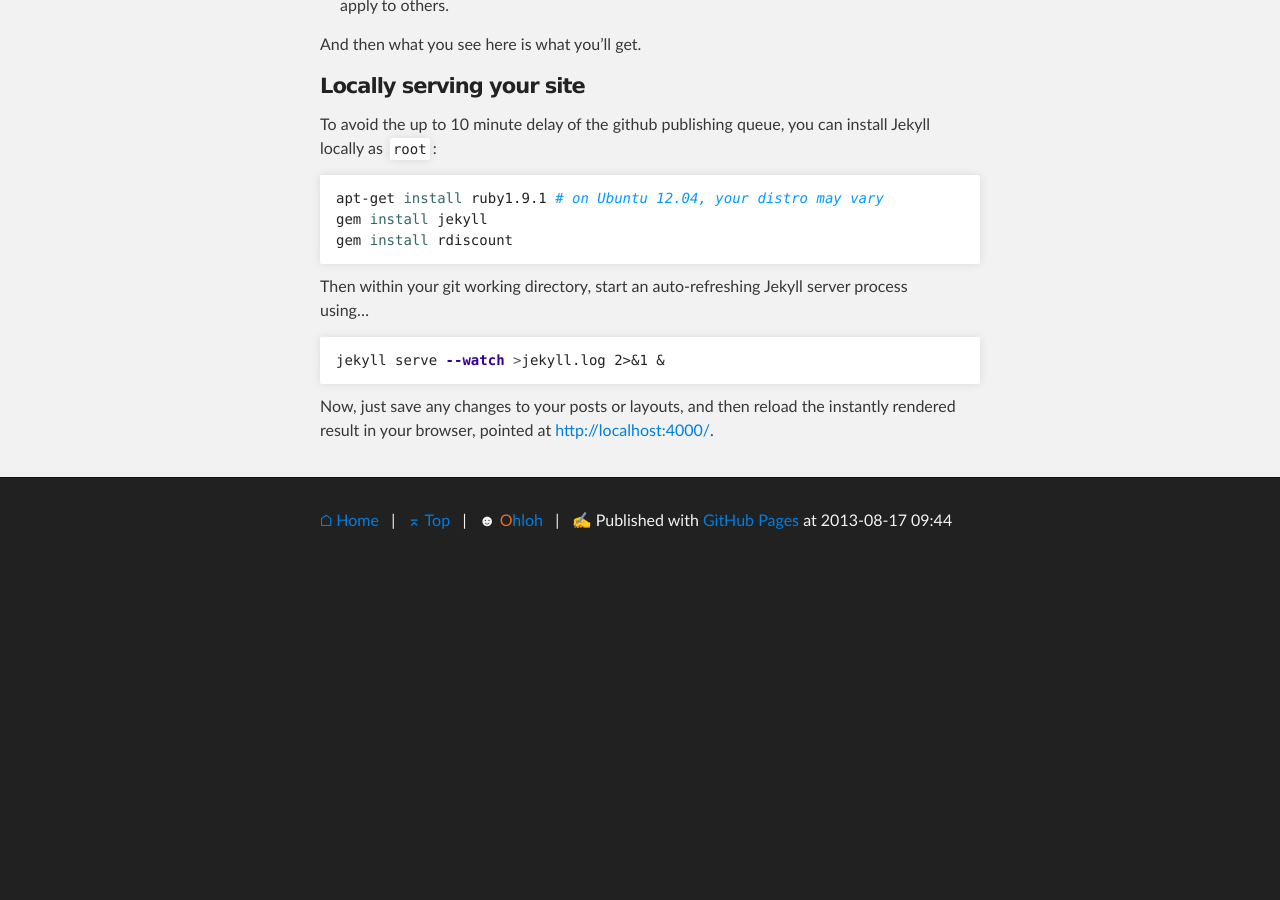
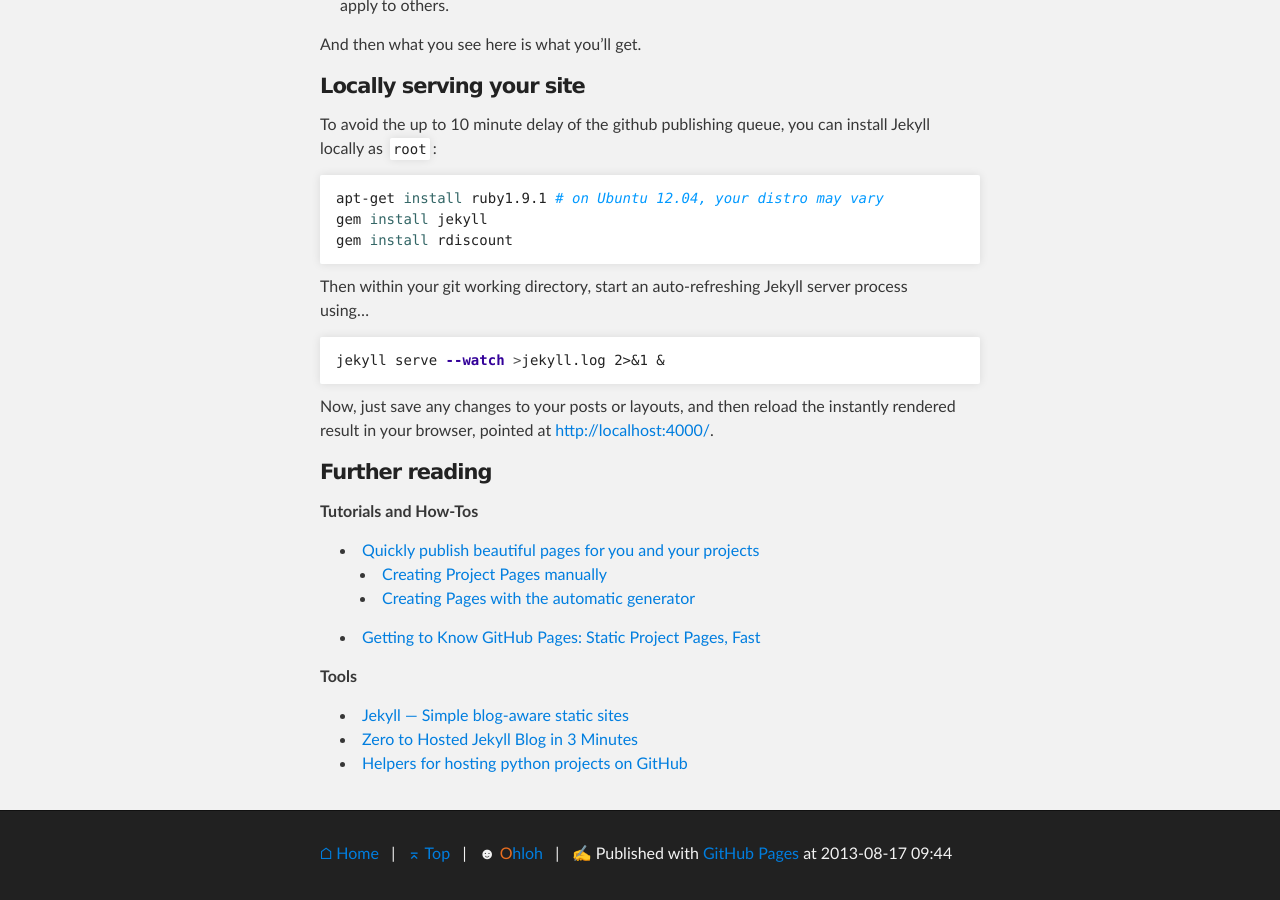
Before and after one commit to jhermann/jhermann.github.io, a Jekyll site: the page built from _posts/2013-08-17-grand-opening.md, in a window 1280 px wide and 900 px high, scrolled down 676 px. Built offline with Jekyll 4.4.1, drawn with Linux system fonts in a browser that asks for light colours; Markdown is read by kramdown in place of the engine named in the settings; before the commit the page ends 1243 px from its top, so only the background shows below that.

Commit message:
Further reading

```diff
--- a/_posts/2013-08-17-grand-opening.md
+++ b/_posts/2013-08-17-grand-opening.md
@@ -48,3 +48,19 @@ jekyll serve --watch >jekyll.log 2>&1 &
 
 Now, just save any changes to your posts or layouts, and then reload the instantly rendered result
 in your browser, pointed at [http://localhost:4000/](http://localhost:4000/).
+
+
+#### Further reading
+
+**Tutorials and How-Tos**
+
+* [Quickly publish beautiful pages for you and your projects](http://pages.github.com/)
+  * [Creating Project Pages manually](https://help.github.com/articles/creating-project-pages-manually)
+  * [Creating Pages with the automatic generator](https://help.github.com/articles/creating-pages-with-the-automatic-generator)
+* [Getting to Know GitHub Pages: Static Project Pages, Fast](http://webdesign.tutsplus.com/tutorials/applications/getting-to-know-github-pages-static-project-pages-fast/)
+
+**Tools**
+
+* [Jekyll — Simple blog-aware static sites](http://jekyllrb.com/)
+* [Zero to Hosted Jekyll Blog in 3 Minutes](http://jekyllbootstrap.com/)
+* [Helpers for hosting python projects on GitHub](https://github.com/dinoboff/github-tools/)
```
